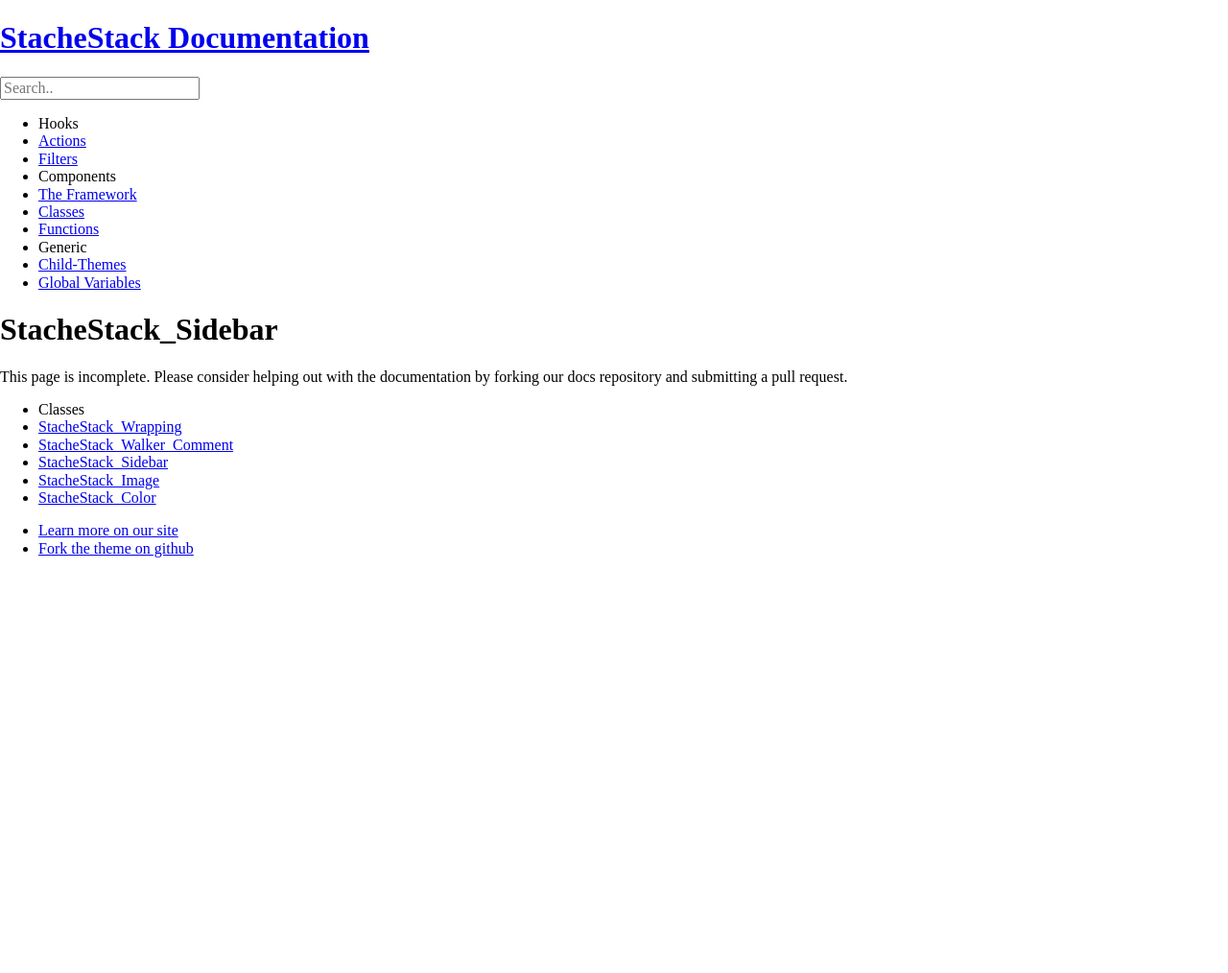
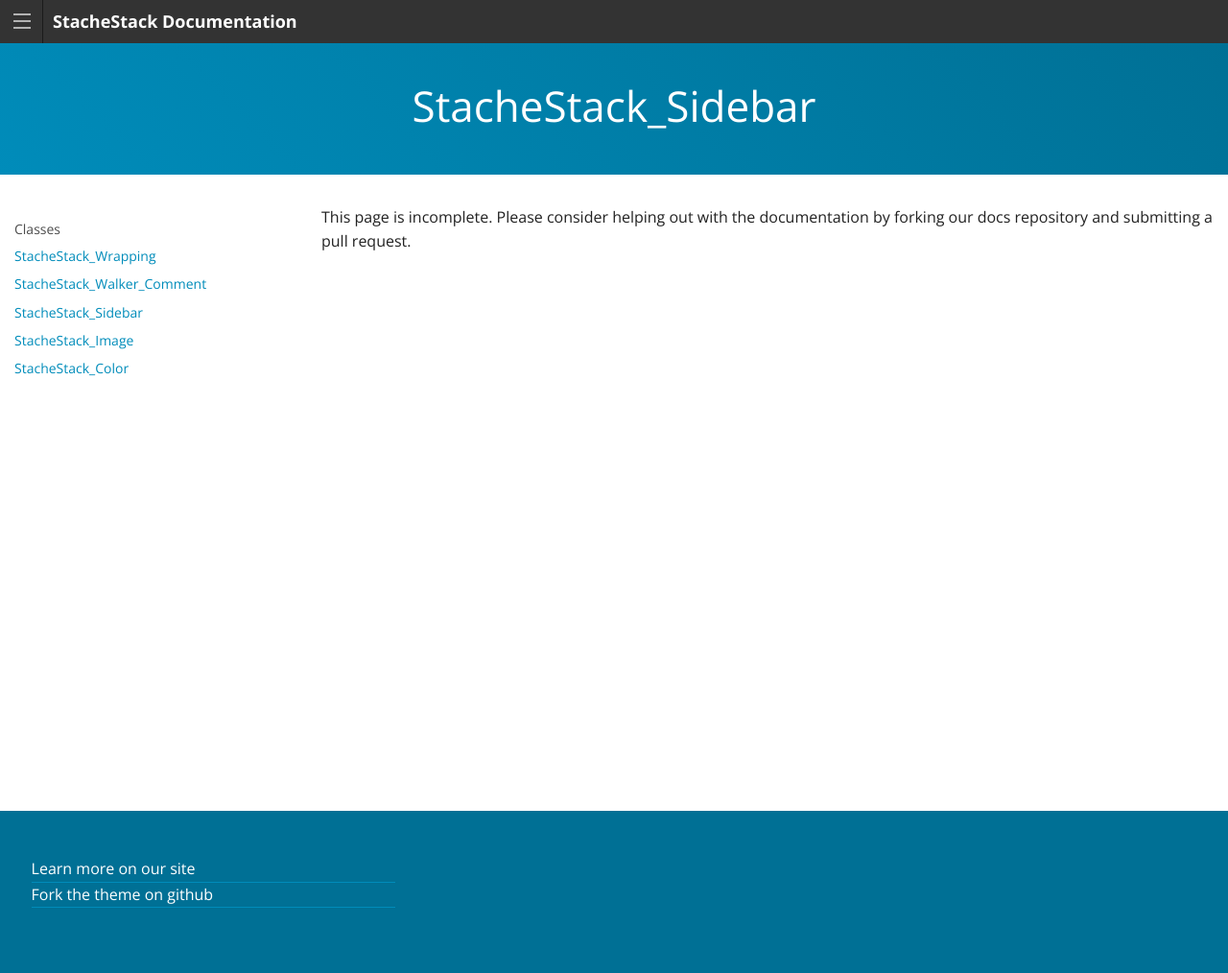
Before and after one commit to Can-So/StacheStack, a Jekyll site: the page built from _posts/2014-03-20-StacheStack_Sidebar.md, in a window 1280 px wide. Shown: the whole page at 96% size. Built offline with Jekyll 4.4.1, drawn with Linux system fonts in a browser that asks for light colours; nearby versions of some CDN libraries; library files that are not in the unit come from our copies; Markdown is read by kramdown in place of the engine named in the settings; comment, search, counter and statistics services are not loaded; before the commit the page ends 900 px from its top, so only the background shows below that.

Commit message:
improving docs

```diff
--- a/_layouts/default.html
+++ b/_layouts/default.html
@@ -8,10 +8,10 @@
 		<meta name="viewport" content="width=device-width">
 
 		<!-- syntax highlighting CSS -->
-		<link rel="stylesheet" href="./css/syntax.css">
+		<link rel="stylesheet" href="/StacheStack/css/syntax.css">
 
-		<link rel="stylesheet" href="./css/normalize.css">
-		<link rel="stylesheet" href="./css/styles.css">
+		<link rel="stylesheet" href="/StacheStack/css/normalize.css">
+		<link rel="stylesheet" href="/StacheStack/css/styles.css">
 		<link href='http://fonts.googleapis.com/css?family=Open+Sans:300italic,400italic,600italic,700italic,800italic,400,300,600,700,800' rel='stylesheet' type='text/css'>
 		<link href='http://fonts.googleapis.com/css?family=Anonymous+Pro' rel='stylesheet' type='text/css'>
 
@@ -66,8 +66,8 @@
 		</div>
 
 		<script src="//ajax.googleapis.com/ajax/libs/jquery/1.10.2/jquery.min.js"></script>
-		<script src="./js/foundation.min.js"></script>
-		<script src="./js/vendor/jekyll-search.js"></script>
+		<script src="/StacheStack/js/foundation.min.js"></script>
+		<script src="/StacheStack/js/vendor/jekyll-search.js"></script>
 
 		<script>
 			$(document).foundation();
```
Also changed, not shown: other parts of _layouts/default.html (+1 -1 lines).
